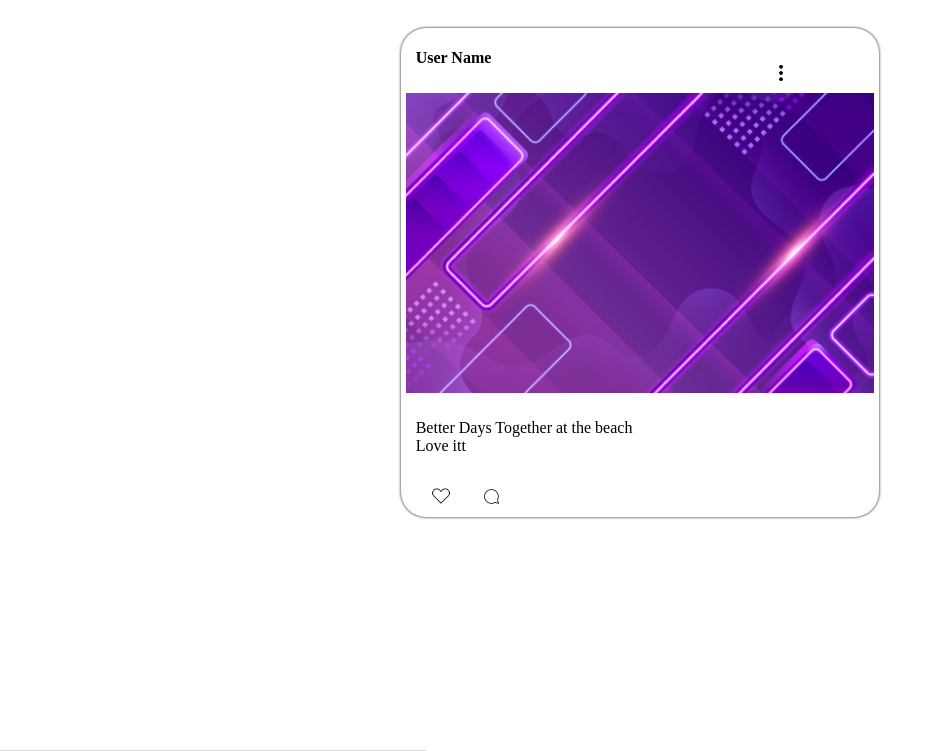
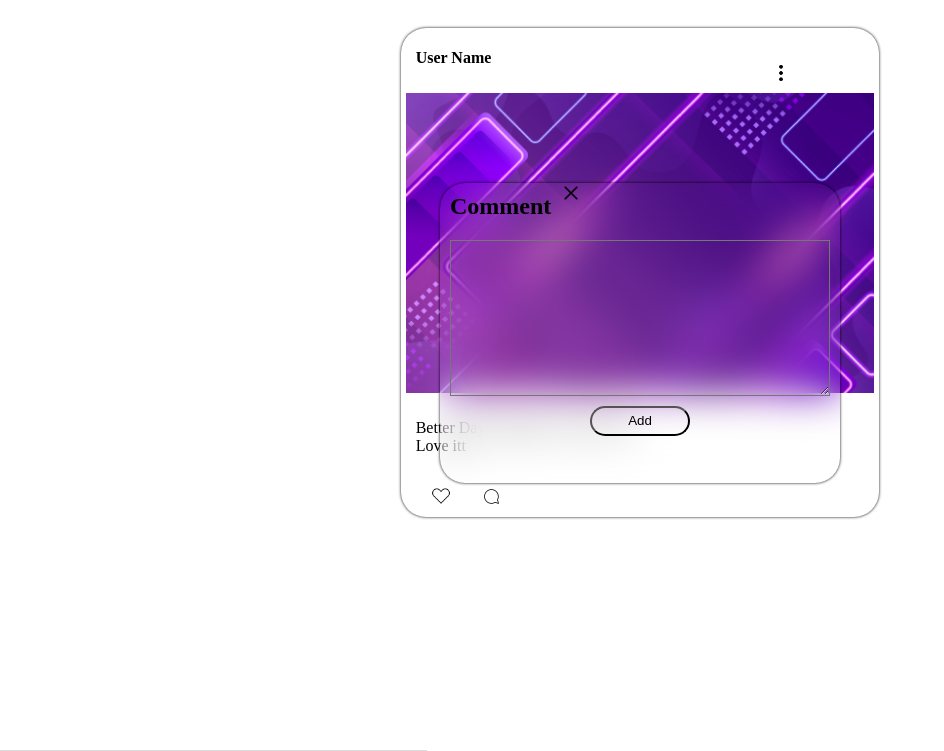
Before and after one commit to theresiatawk/CSC443_InstagramLike_Website, a PHP site: page /stream.html in a window 1280 px wide. Shown: the top 751 px of the page, without its empty margins (0-944 px from the left). Run offline with PHP 8.4, Linux system fonts and the light colour scheme.

Commit message:
Implementing Comment Box Layout

```diff
--- a/Frontend/logic.js
+++ b/Frontend/logic.js
@@ -1,7 +1,8 @@
 const card1 = document.getElementById("card1");
 const card2 = document.getElementById("card2");
 const card3 = document.getElementById("card3");
-const likes = document.querySelectorAll(".empty-heart-img");
+const likes = document.querySelectorAll(".heart-img");
+
 
 
 const goToLoginHandler = () =>{
@@ -16,16 +17,14 @@ const goToSignupHandler =() =>{
     card3.style.display = "flex";
 }
 const likeHandler = (e) =>{
+    // If already liked unlike
     if( e.srcElement.attributes[1].value == "./Assets/full_heart.png"){
-        console.log("YESS");
         e.srcElement.attributes[1].value = "./Assets/empty_heart.png"
     }
+    //like
     else{
-        console.log("NO");
         e.srcElement.attributes[1].value = "./Assets/full_heart.png"
     }
 }
 
-console.log(likes);
-console.log(unlikes);
 likes.forEach(b => b.addEventListener("click", likeHandler));
--- a/Frontend/profile.html
+++ b/Frontend/profile.html
@@ -31,7 +31,7 @@
       </div>
     </div>
     <div class="navbar">
-      <div class="active">
+      <div>
         <a href="stream.html"
           ><img src="./Assets/home.png" width="25px" height="25px"
         /></a>
@@ -39,7 +39,7 @@
       <div>
         <a><img src="./Assets/plus.png" width="25px" height="25px" /></a>
       </div>
-      <div>
+      <div class="active">
         <a href="profile.html"
           ><img src="./Assets/user.png" width="25px" height="25px"
         /></a>
--- a/Frontend/stream.html
+++ b/Frontend/stream.html
@@ -21,35 +21,55 @@
         <img
           class="img"
           src="./Assets/purple_background.jpg"
-          width="400px"
+          width="200px"
           height="300px"
         />
       </div>
       <div class="caption">
-        <p>Better Days Together at the beach<br>Love itt</p>
+        <p>Better Days Together at the beach<br />Love itt</p>
       </div>
       <div class="flex-row">
         <div>
-          <img class="empty-heart-img" src="./Assets/empty_heart.png" width="20px" height="20px" />
-          <img class="full-heart-img" src="./Assets/full_heart.png" width="20px" height="20px" />
+          <img
+            class="heart-img"
+            src="./Assets/empty_heart.png"
+            width="20px"
+            height="20px"
+          />
         </div>
         <div class="comment-img">
           <img src="./Assets/comment.png" width="25px" height="25px" />
         </div>
       </div>
     </div>
+    <div class="comment-card comment-top" id = add_comment>
+      <div class = flex-row>
+        <h2 class="comment-header">Comment</h2>
+        <div class="-img">
+          <img src="./Assets/remove.png" width="20px" height="20px" />
+        </div>
+      </div>
+      <textarea class="comment-area" rows="10" cols="5"></textarea>
+      <form class="form">
+        <input class="add-btn" type="button" value="Add" />
+      </form>
+    </div>
     <div class="image-card"></div>
     <div class="image-card"></div>
     <div class="image-card"></div>
     <div class="navbar">
-        <div class = active>
-            <a href="stream.html"><img src="./Assets/home.png" width="25px" height="25px" /></a>
+      <div class="active">
+        <a href="stream.html"
+          ><img src="./Assets/home.png" width="25px" height="25px"
+        /></a>
       </div>
       <div>
         <a><img src="./Assets/plus.png" width="25px" height="25px" /></a>
       </div>
       <div>
-            <a href = "profile.html"><img src="./Assets/user.png" width="25px" height="25px" /></a>
+        <a href="profile.html"
+          ><img src="./Assets/user.png" width="25px" height="25px"
+        /></a>
       </div>
     </div>
     <script src="logic.js" type="text/javascript"></script>
--- a/Frontend/style.css
+++ b/Frontend/style.css
@@ -160,14 +160,8 @@
   align-items: center;
   margin: 5px;
 }
-.empty-heart-img {
+.heart-img {
   display: flex;
-  margin: 10px;
-  align-items: flex-end;
-  padding-left: 20px;
-}
-.full-heart-img{
-    display: none;
   margin: 10px;
   align-items: flex-end;
   padding-left: 20px;
@@ -262,3 +256,40 @@
   text-decoration: none;
   color: black;
 }
+.comment-top {
+  position: absolute;
+}
+.comment-card {
+  display: flex;
+  flex-direction: column;
+  height: 300px;
+  width: 400px;
+  box-shadow: 0 0 3px 0;
+  background: inherit;
+  backdrop-filter: blur(20px);
+  margin: 100px;
+  border-radius: 25px;
+}
+.comment-header{
+    color: black;
+    margin: 10px;
+}
+.comment-area{
+    background-color: transparent;
+    /* caret-color: white; */
+    color: black;
+    margin: 10px;
+}
+.comment-area:focus {
+    outline: none;
+}
+.add-btn{
+  background-color: transparent;
+  margin: auto;
+  border-radius: 25px;
+  border-color: black;
+  height: 30px;
+  width: 100px;
+  text-decoration: none;
+  color: black;
+}
```
Also changed, not shown: Frontend/Assets/remove.png (added). Lines whose indentation alone changed are shown as unchanged.
